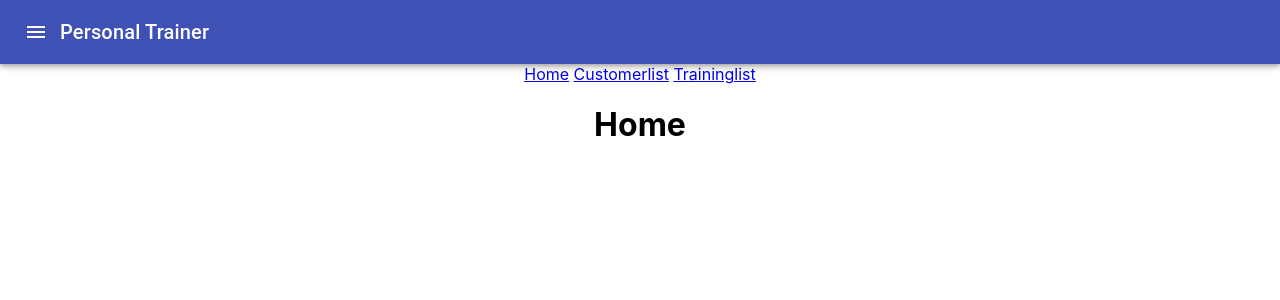
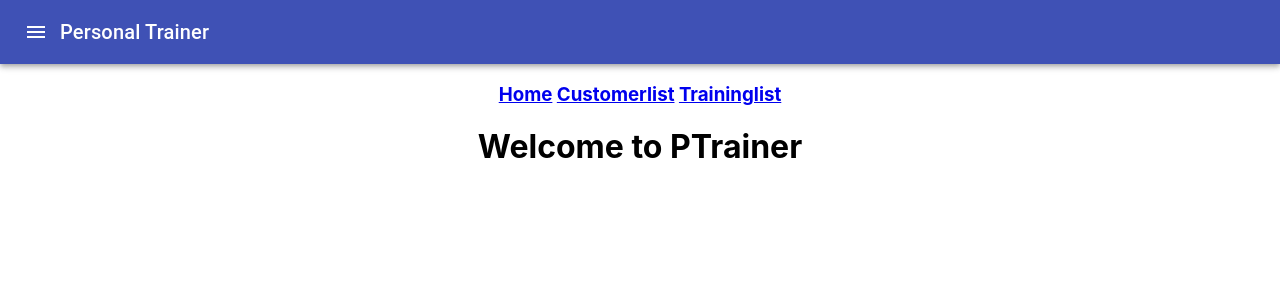
Before and after one commit to PaiviL/ptrainer, a React (Create React App) app: page / in a window 1280 px wide. Shown: the top 300 px of the page. Built offline with nearby package versions, Linux system fonts and the light colour scheme.

Commit message:
traininglist date and customer fix

```diff
--- a/src/App.js
+++ b/src/App.js
@@ -25,11 +25,13 @@ function App() {
 
       <Router>
         <div>
+        <h3>
         <Link to="/">Home</Link>{' '}
         <Link to="/customerlist">Customerlist</Link>{' '}
         <Link to="/traininglist">Traininglist</Link>{' '}
+        </h3>
         <Switch>
-          <Route exact path="/" render={() => <h1>Home</h1>} />
+          <Route exact path="/" render={() => <h1>Welcome to PTrainer</h1>} />
           <Route path="/customerlist" component={Customerlist} />
           <Route path="/traininglist" component={Traininglist} />
           <Route render={() => <h1>Page not found</h1>} />
--- a/src/components/Traininglist.js
+++ b/src/components/Traininglist.js
@@ -1,6 +1,7 @@
 import React, { useState, useEffect }  from 'react';
 import ReactTable from 'react-table-v6';
 import 'react-table-v6/react-table.css';
+import moment from 'moment';
 
 export default function Trainiglist() {
     const [trainings, setTrainings] = useState([]);
@@ -23,7 +24,8 @@ export default function Trainiglist() {
         },
         {
             Header: 'Date',
-            accessor: 'date'
+            accessor: 'date',
+            Cell: row => (moment(row.value).format('DD.MM.YYYY HH:mm'))
         },
         {
             Header: 'Duration (min)',
@@ -31,7 +33,7 @@ export default function Trainiglist() {
         },
         {
             Header: 'Customer',
-            accessor: 'customer.firstname'
+            Cell: row => (row.original.customer.firstname+' '+row.original.customer.lastname)
         }
     ]
 
```
